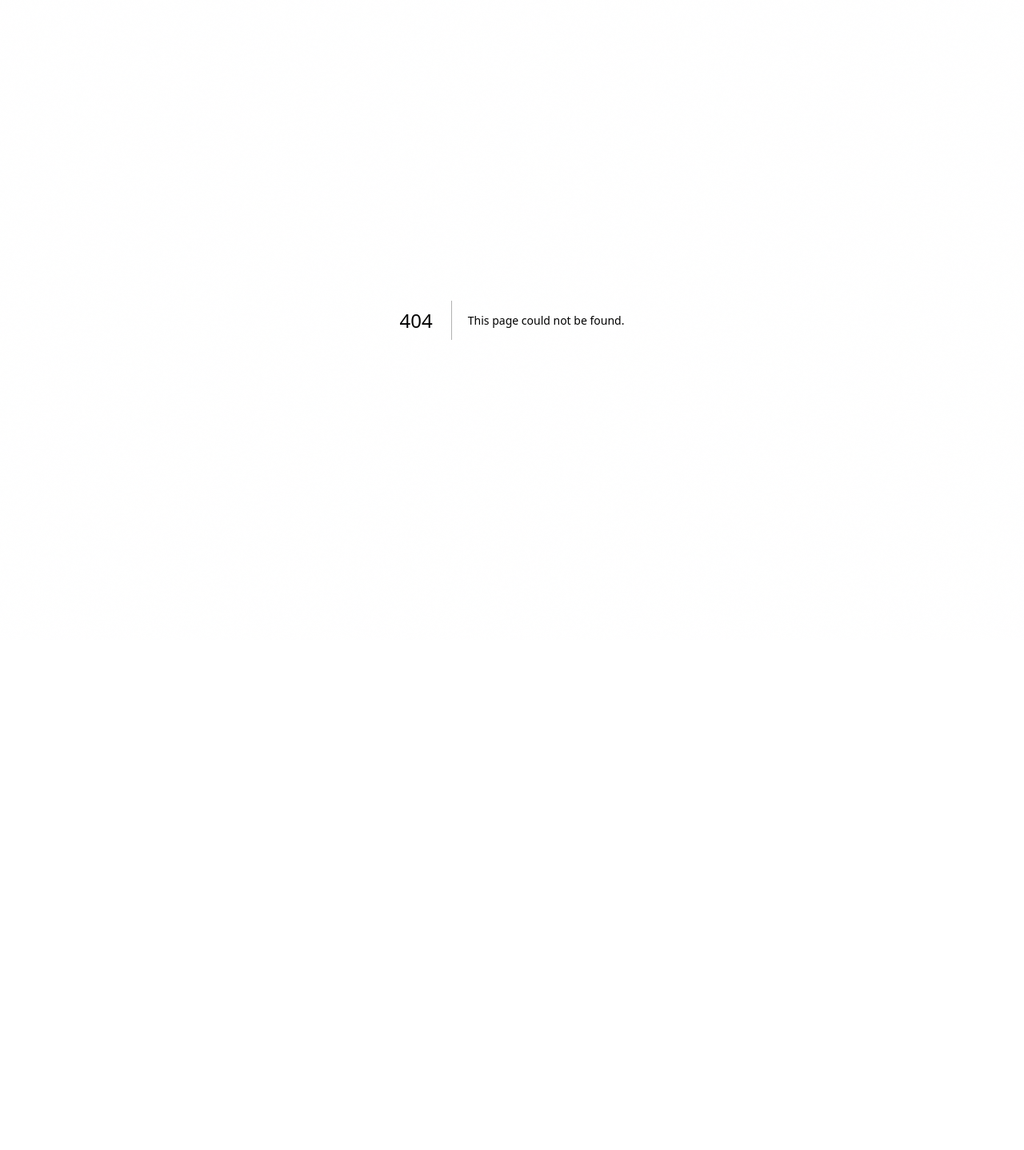
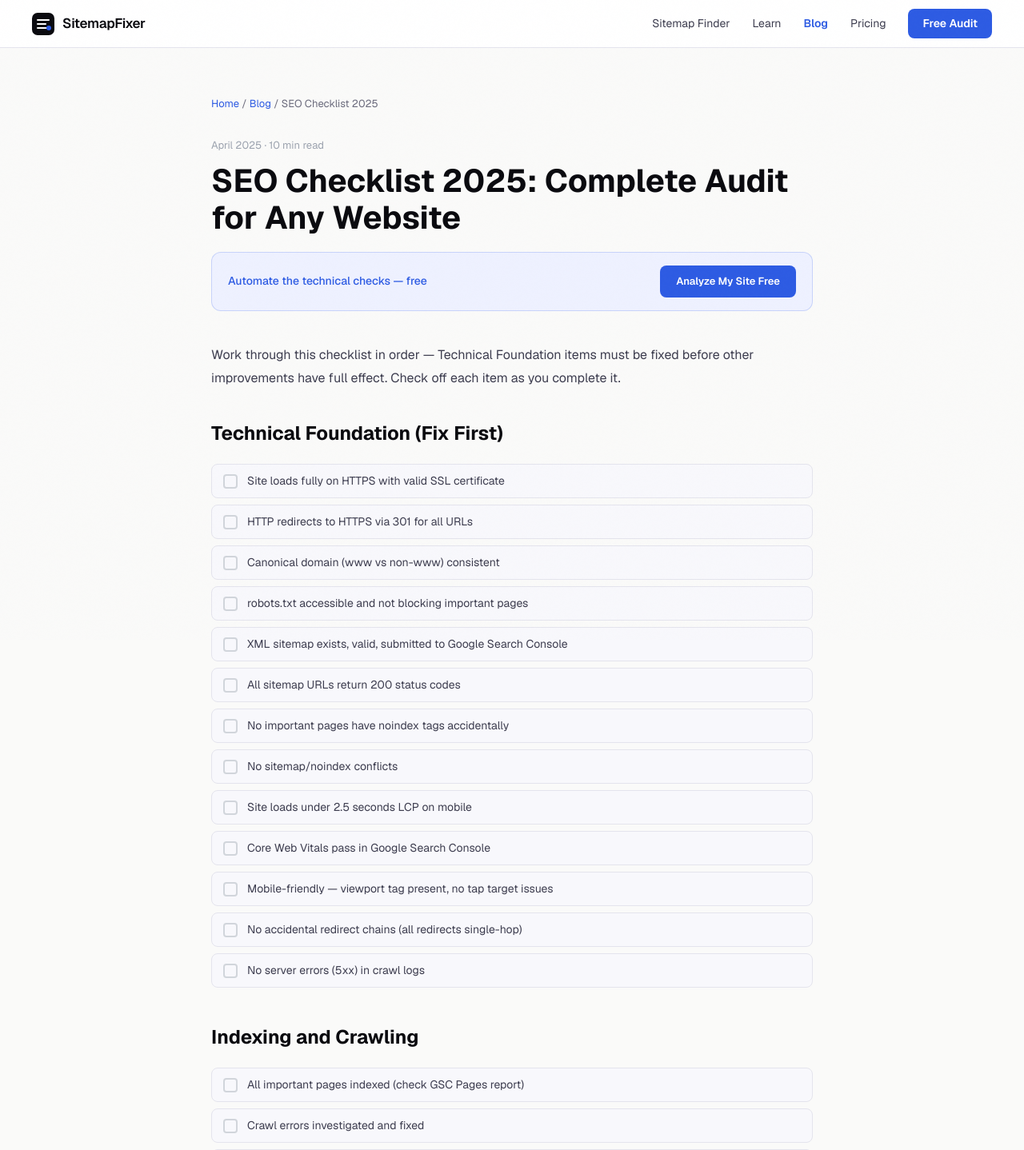
Before and after one commit to Watermelon-Coctail-Bar/sitemap-fixer, a Next.js app: page /blog/seo-checklist-2025 in a window 1280 px wide. Before the commit this address had no page. Shown: the top 1438 px of the page at 80% size. Before the commit the page ends 800 px from the top, so only its background shows below. Built offline with nearby package versions, Linux system fonts and the light colour scheme.

Commit message:
Create page.tsx

```diff
--- /dev/null
+++ b/src/app/blog/seo-checklist-2025/page.tsx
@@ -0,0 +1,51 @@
+import type { Metadata } from 'next';
+export const metadata: Metadata = {
+  title: 'SEO Checklist 2025: Every Task for a Complete Technical and Content Audit | SitemapFixer',
+  description: "A complete 2025 SEO checklist covering technical, on-page, content, and off-page factors. Use this to audit any site and prioritize what to fix first.",
+  alternates: { canonical: 'https://sitemapfixer.com/blog/seo-checklist-2025' },
+  openGraph: { title: 'SEO Checklist 2025: Complete Audit Guide', url: 'https://sitemapfixer.com/blog/seo-checklist-2025', type: 'article' },
+};
+const categories = [
+  { title: "Technical Foundation (Fix First)", items: ["Site loads fully on HTTPS with valid SSL certificate", "HTTP redirects to HTTPS via 301 for all URLs", "Canonical domain (www vs non-www) consistent", "robots.txt accessible and not blocking important pages", "XML sitemap exists, valid, submitted to Google Search Console", "All sitemap URLs return 200 status codes", "No important pages have noindex tags accidentally", "No sitemap/noindex conflicts", "Site loads under 2.5 seconds LCP on mobile", "Core Web Vitals pass in Google Search Console", "Mobile-friendly — viewport tag present, no tap target issues", "No accidental redirect chains (all redirects single-hop)", "No server errors (5xx) in crawl logs"] },
+  { title: "Indexing and Crawling", items: ["All important pages indexed (check GSC Pages report)", "Crawl errors investigated and fixed", "Google Search Console Manual Actions checked", "Crawl budget not wasted on faceted navigation, params, or session IDs", "sitemap.xml updated after any URL changes", "lastmod dates accurate in sitemap"] },
+  { title: "On-Page SEO", items: ["Unique title tag under 60 chars with keyword on every page", "Unique meta description 120-155 chars on every page", "One H1 per page matching primary keyword", "H2/H3 headings create logical content structure", "Internal links use descriptive keyword anchor text", "All images have descriptive alt text", "No orphan pages (all pages have 3+ internal links)"] },
+  { title: "Content Quality", items: ["Content matches search intent for target keywords", "No thin pages under 300 words on indexed pages", "No duplicate or near-duplicate content without canonicals", "Structured data (schema) on key page types", "Open Graph tags on all important pages", "Author attribution and bios on all content"] },
+];
+export default function Page() {
+  return (
+    <article style={{ maxWidth: 800, margin: '0 auto', padding: '60px 24px' }}>
+      <nav style={{ fontSize: 13, color: '#6b6b7d', marginBottom: 32 }}>
+        <a href="/" style={{ color: '#2d5be3', textDecoration: 'none' }}>Home</a>{' / '}
+        <a href="/blog" style={{ color: '#2d5be3', textDecoration: 'none' }}>Blog</a>{' / '}
+        <span>SEO Checklist 2025</span>
+      </nav>
+      <div style={{ fontSize: 13, color: '#9ca3af', marginBottom: 12 }}>April 2025 · 10 min read</div>
+      <h1 style={{ fontSize: 40, fontWeight: 700, color: '#0a0a0f', marginBottom: 20, lineHeight: 1.15 }}>SEO Checklist 2025: Complete Audit for Any Website</h1>
+      <div style={{ background: '#eef1ff', border: '1px solid rgba(45,91,227,0.2)', borderRadius: 12, padding: '16px 20px', marginBottom: 40, display: 'flex', alignItems: 'center', justifyContent: 'space-between', gap: 16 }}>
+        <span style={{ fontSize: 14, color: '#2d5be3', fontWeight: 500 }}>Automate the technical checks — free</span>
+        <a href="/" style={{ background: '#2d5be3', color: 'white', padding: '10px 20px', borderRadius: 8, textDecoration: 'none', fontWeight: 600, fontSize: 13 }}>Analyze My Site Free</a>
+      </div>
+      <div style={{ fontSize: 16, color: '#3d3d4f', lineHeight: 1.85 }}>
+        <p style={{ marginBottom: 32 }}>Work through this checklist in order — Technical Foundation items must be fixed before other improvements have full effect. Check off each item as you complete it.</p>
+        {categories.map(({ title, items }) => (
+          <div key={title} style={{ marginBottom: 40 }}>
+            <h2 style={{ fontSize: 24, fontWeight: 700, color: '#0a0a0f', marginBottom: 16 }}>{title}</h2>
+            <div style={{ display: 'flex', flexDirection: 'column', gap: 8 }}>
+              {items.map((item, i) => (
+                <div key={i} style={{ display: 'flex', gap: 12, padding: '10px 14px', background: '#f8f8fc', borderRadius: 8, border: '1px solid #e4e4ed', alignItems: 'flex-start' }}>
+                  <div style={{ width: 18, height: 18, border: '2px solid #d1d5db', borderRadius: 4, flexShrink: 0, marginTop: 2 }} />
+                  <span style={{ fontSize: 14, color: '#3d3d4f', lineHeight: 1.5 }}>{item}</span>
+                </div>
+              ))}
+            </div>
+          </div>
+        ))}
+      </div>
+      <div style={{ background: '#0a0a0f', borderRadius: 12, padding: '32px', textAlign: 'center', marginTop: 56 }}>
+        <div style={{ fontSize: 20, fontWeight: 700, color: 'white', marginBottom: 8 }}>Automate the technical checks</div>
+        <div style={{ color: '#9999aa', marginBottom: 20, fontSize: 14 }}>SitemapFixer checks 13 technical items in 60 seconds — free</div>
+        <a href="/" style={{ background: 'white', color: '#0a0a0f', padding: '14px 28px', borderRadius: 8, textDecoration: 'none', fontWeight: 700 }}>Analyze My Site Free</a>
+      </div>
+    </article>
+  );
+}
```
